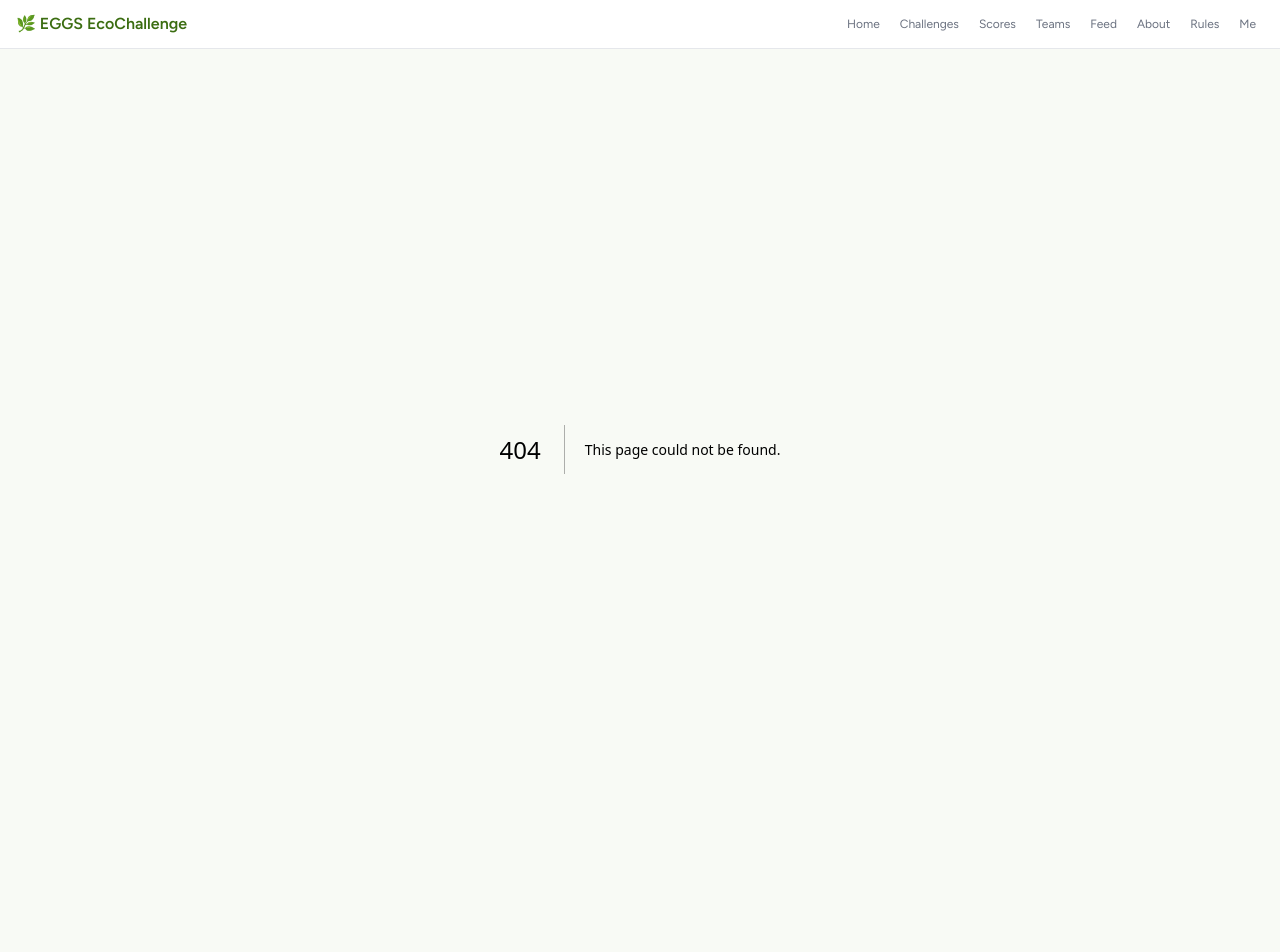
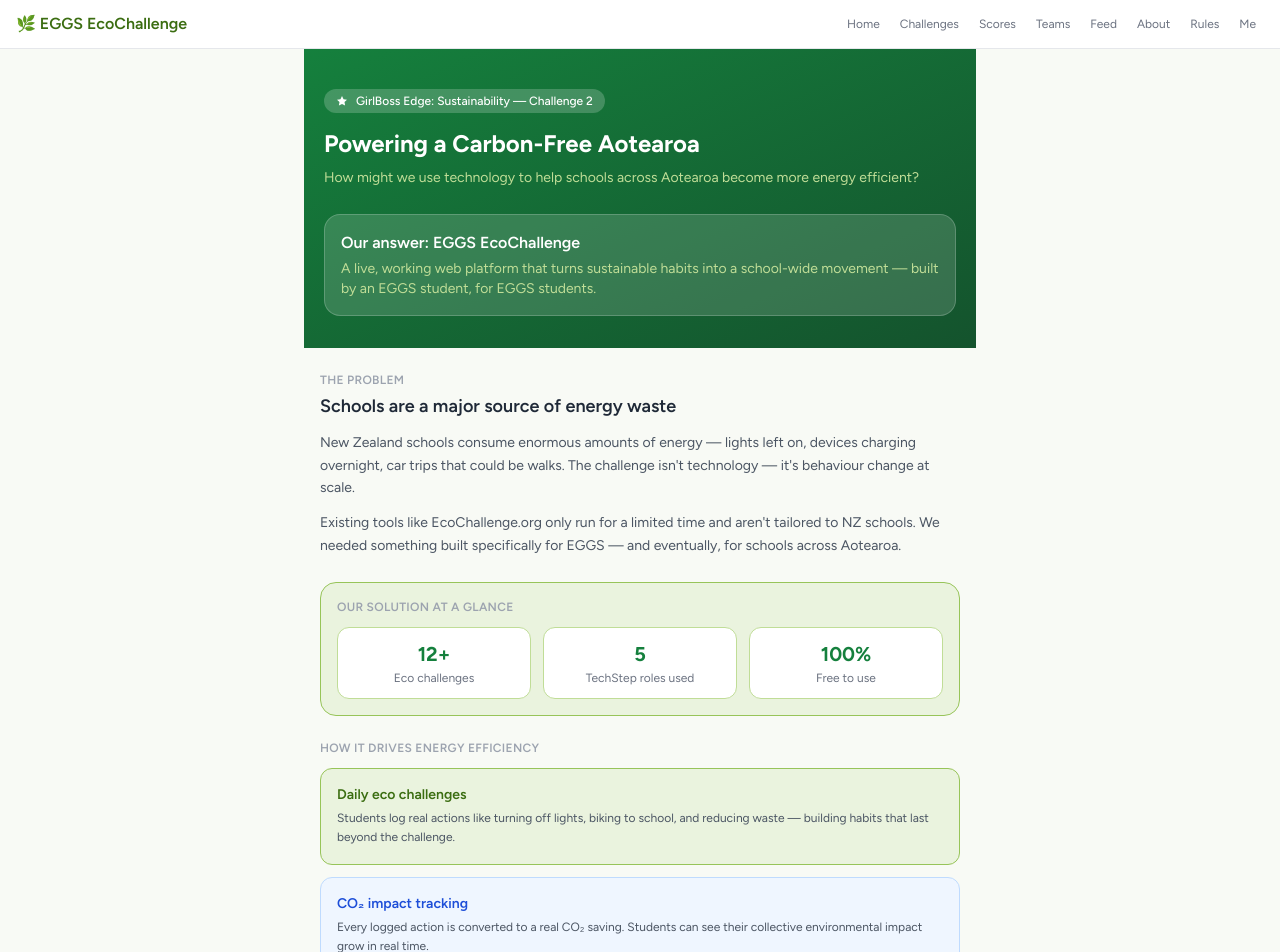
Before and after one commit to caitrc/eggs-ecochallenge, a Next.js app: page /girlboss in a window 1280 px wide. Before the commit this address had no page. Shown: the top 952 px of the page. Before the commit the page ends 849 px from the top, so only its background shows below. Built offline with nearby package versions, Linux system fonts and the light colour scheme.

Commit message:
add girlboss submission page

```diff
--- /dev/null
+++ b/src/app/girlboss/page.tsx
@@ -0,0 +1,133 @@
+'use client'
+import Link from 'next/link'
+
+const roles = [
+  { title: 'Software Developer', desc: 'Built the full-stack web app using Next.js, React, and TypeScript', icon: <svg width="20" height="20" viewBox="0 0 24 24" fill="none" stroke="currentColor" strokeWidth="1.8"><polyline points="16 18 22 12 16 6"/><polyline points="8 6 2 12 8 18"/></svg> },
+  { title: 'Data Analyst', desc: 'Designed the database schema, leaderboards, and CO₂ impact tracking', icon: <svg width="20" height="20" viewBox="0 0 24 24" fill="none" stroke="currentColor" strokeWidth="1.8"><line x1="18" y1="20" x2="18" y2="10"/><line x1="12" y1="20" x2="12" y2="4"/><line x1="6" y1="20" x2="6" y2="14"/></svg> },
+  { title: 'Digital Engineer', desc: 'Integrated Supabase cloud database, Vercel deployment, and real-time updates', icon: <svg width="20" height="20" viewBox="0 0 24 24" fill="none" stroke="currentColor" strokeWidth="1.8"><circle cx="12" cy="12" r="3"/><path d="M19.07 4.93a10 10 0 0 1 0 14.14M4.93 4.93a10 10 0 0 0 0 14.14"/></svg> },
+  { title: 'Cybersecurity Specialist', desc: 'Implemented row-level security policies and safe public access controls', icon: <svg width="20" height="20" viewBox="0 0 24 24" fill="none" stroke="currentColor" strokeWidth="1.8"><path d="M12 22s8-4 8-10V5l-8-3-8 3v7c0 6 8 10 8 10z"/></svg> },
+  { title: 'Energy Systems Designer', desc: 'Curated challenges specifically targeting energy use in schools and homes', icon: <svg width="20" height="20" viewBox="0 0 24 24" fill="none" stroke="currentColor" strokeWidth="1.8"><polygon points="13 2 3 14 12 14 11 22 21 10 12 10 13 2"/></svg> },
+  { title: 'UX Designer', desc: 'Designed an intuitive mobile-first interface with onboarding, streaks, and gamification', icon: <svg width="20" height="20" viewBox="0 0 24 24" fill="none" stroke="currentColor" strokeWidth="1.8"><circle cx="12" cy="12" r="10"/><circle cx="12" cy="12" r="3"/></svg> },
+]
+
+const features = [
+  { title: 'Daily eco challenges', desc: 'Students log real actions like turning off lights, biking to school, and reducing waste — building habits that last beyond the challenge.', color: 'bg-green-50 border-green-200', iconColor: '#3B6D11' },
+  { title: 'CO₂ impact tracking', desc: 'Every logged action is converted to a real CO₂ saving. Students can see their collective environmental impact grow in real time.', color: 'bg-blue-50 border-blue-200', iconColor: '#1d4ed8' },
+  { title: 'School leaderboards', desc: 'Friendly competition between students and tutor classes drives engagement and makes sustainability social and fun.', color: 'bg-amber-50 border-amber-200', iconColor: '#92400e' },
+  { title: 'Community feed', desc: 'Students share photo proof of their eco actions, creating a visible culture of sustainability across the school.', color: 'bg-purple-50 border-purple-200', iconColor: '#6b21a8' },
+  { title: 'Team challenges', desc: 'Students form teams and work together toward shared goals — mirroring how real-world energy transition requires collective action.', color: 'bg-rose-50 border-rose-200', iconColor: '#9f1239' },
+  { title: 'Streak & badge system', desc: 'Gamified rewards keep students logging daily, turning one-off actions into lasting sustainable habits.', color: 'bg-orange-50 border-orange-200', iconColor: '#c2410c' },
+]
+
+export default function GirlBossPage() {
+  return (
+    <div className="pb-16">
+      <div className="bg-gradient-to-br from-green-700 to-green-900 text-white px-5 pt-10 pb-8">
+        <div className="inline-flex items-center gap-2 bg-white/20 rounded-full px-3 py-1 text-xs font-medium mb-4">
+          <svg width="12" height="12" viewBox="0 0 24 24" fill="white"><polygon points="12 2 15.09 8.26 22 9.27 17 14.14 18.18 21.02 12 17.77 5.82 21.02 7 14.14 2 9.27 8.91 8.26 12 2"/></svg>
+          GirlBoss Edge: Sustainability — Challenge 2
+        </div>
+        <h1 className="text-2xl font-bold mb-2 leading-tight">Powering a Carbon-Free Aotearoa</h1>
+        <p className="text-green-100 text-sm leading-relaxed mb-6">
+          How might we use technology to help schools across Aotearoa become more energy efficient?
+        </p>
+        <div className="bg-white/15 rounded-2xl p-4 border border-white/20">
+          <p className="text-white font-semibold text-base mb-1">Our answer: EGGS EcoChallenge</p>
+          <p className="text-green-100 text-sm">A live, working web platform that turns sustainable habits into a school-wide movement — built by an EGGS student, for EGGS students.</p>
+        </div>
+      </div>
+
+      <div className="px-4 mt-6 mb-6">
+        <h2 className="text-xs font-semibold text-gray-400 uppercase tracking-wide mb-1">The problem</h2>
+        <h3 className="text-lg font-semibold text-gray-800 mb-3">Schools are a major source of energy waste</h3>
+        <p className="text-sm text-gray-600 leading-relaxed mb-3">
+          New Zealand schools consume enormous amounts of energy — lights left on, devices charging overnight, car trips that could be walks. The challenge isn't technology — it's behaviour change at scale.
+        </p>
+        <p className="text-sm text-gray-600 leading-relaxed">
+          Existing tools like EcoChallenge.org only run for a limited time and aren't tailored to NZ schools. We needed something built specifically for EGGS — and eventually, for schools across Aotearoa.
+        </p>
+      </div>
+
+      <div className="mx-4 bg-green-50 rounded-2xl border border-green-200 p-4 mb-6">
+        <h2 className="text-xs font-semibold text-gray-400 uppercase tracking-wide mb-3">Our solution at a glance</h2>
+        <div className="grid grid-cols-3 gap-3">
+          {[
+            { n: '12+', l: 'Eco challenges' },
+            { n: '5', l: 'TechStep roles used' },
+            { n: '100%', l: 'Free to use' },
+          ].map(s => (
+            <div key={s.l} className="bg-white rounded-xl p-3 text-center border border-green-100">
+              <div className="text-xl font-bold text-green-700">{s.n}</div>
+              <div className="text-xs text-gray-500 mt-0.5">{s.l}</div>
+            </div>
+          ))}
+        </div>
+      </div>
+
+      <div className="px-4 mb-6">
+        <h2 className="text-xs font-semibold text-gray-400 uppercase tracking-wide mb-3">How it drives energy efficiency</h2>
+        <div className="space-y-3">
+          {features.map(f => (
+            <div key={f.title} className={`rounded-xl border p-4 ${f.color}`}>
+              <div className="text-sm font-semibold mb-1" style={{ color: f.iconColor }}>{f.title}</div>
+              <div className="text-xs text-gray-600 leading-relaxed">{f.desc}</div>
+            </div>
+          ))}
+        </div>
+      </div>
+
+      <div className="px-4 mb-6">
+        <h2 className="text-xs font-semibold text-gray-400 uppercase tracking-wide mb-3">TechStep roles we used</h2>
+        <div className="space-y-2">
+          {roles.map(r => (
+            <div key={r.title} className="bg-white rounded-xl border border-gray-100 p-3 flex gap-3 items-start">
+              <div className="w-8 h-8 rounded-lg bg-green-50 flex items-center justify-center text-green-700 flex-shrink-0">
+                {r.icon}
+              </div>
+              <div>
+                <div className="text-sm font-semibold text-gray-800">{r.title}</div>
+                <div className="text-xs text-gray-500 leading-relaxed">{r.desc}</div>
+              </div>
+            </div>
+          ))}
+        </div>
+      </div>
+
+      <div className="px-4 mb-6">
+        <h2 className="text-xs font-semibold text-gray-400 uppercase tracking-wide mb-3">The vision beyond EGGS</h2>
+        <div className="bg-green-700 rounded-2xl p-5 text-white">
+          <p className="text-sm leading-relaxed mb-3">
+            EGGS EcoChallenge is designed to scale. With minor customisation, the same platform could be deployed to any school in Aotearoa — giving every student the tools to track their impact and compete toward a carbon-zero future.
+          </p>
+          <p className="text-sm leading-relaxed">
+            If even 100 schools adopted this platform, with 1,000 students each logging one eco action per day, that's <span className="font-bold">100,000 sustainable actions every single day</span> — turning NZ's 2050 net-zero commitment into something students are actively working toward right now.
+          </p>
+        </div>
+      </div>
+
+      <div className="px-4 mb-6">
+        <h2 className="text-xs font-semibold text-gray-400 uppercase tracking-wide mb-3">Try it yourself</h2>
+        <div className="bg-white rounded-2xl border border-gray-100 p-4 space-y-2">
+          {[
+            { href: '/', label: 'Home — see live stats & countdown' },
+            { href: '/challenges', label: 'Challenges — log an eco action' },
+            { href: '/leaderboard', label: 'Leaderboard — see real student scores' },
+            { href: '/feed', label: 'Feed — community photo sharing' },
+            { href: '/about', label: 'About — Earth Month context' },
+            { href: '/why', label: 'Why it helps — science behind each action' },
+          ].map(l => (
+            <Link key={l.href} href={l.href} className="flex items-center justify-between py-2 border-b border-gray-50 last:border-0 group">
+              <span className="text-sm text-gray-700 group-hover:text-green-700 transition-colors">{l.label}</span>
+              <svg width="14" height="14" viewBox="0 0 24 24" fill="none" stroke="#9ca3af" strokeWidth="2"><polyline points="9 18 15 12 9 6"/></svg>
+            </Link>
+          ))}
+        </div>
+      </div>
+
+      <div className="mx-4 bg-gray-50 rounded-2xl border border-gray-200 p-4 text-center">
+        <p className="text-xs text-gray-400">Built by a Year 13 student at Epsom Girls Grammar School</p>
+        <p className="text-xs text-gray-400 mt-0.5">GirlBoss Edge: Sustainability Challenge 2 — 2025</p>
+      </div>
+    </div>
+  )
+}
```
